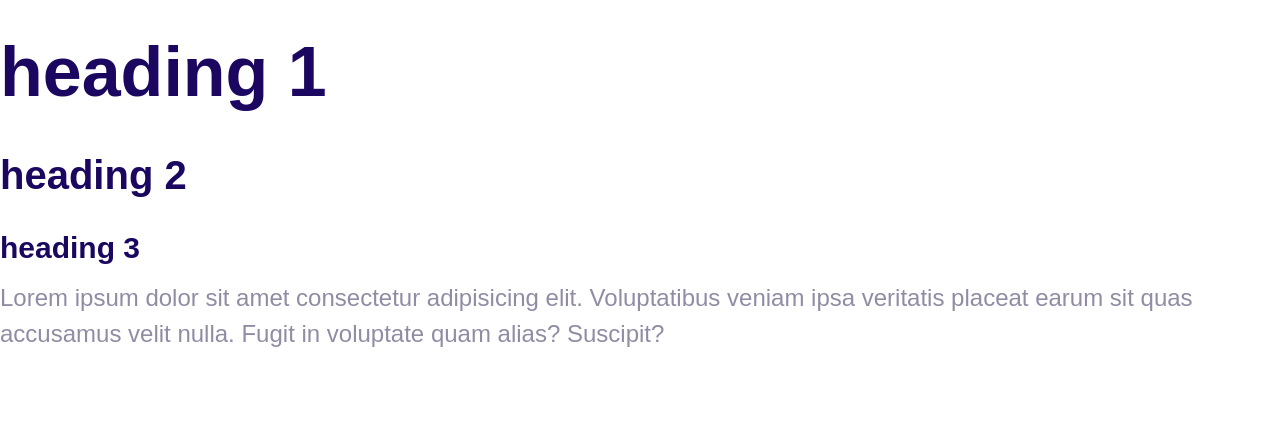
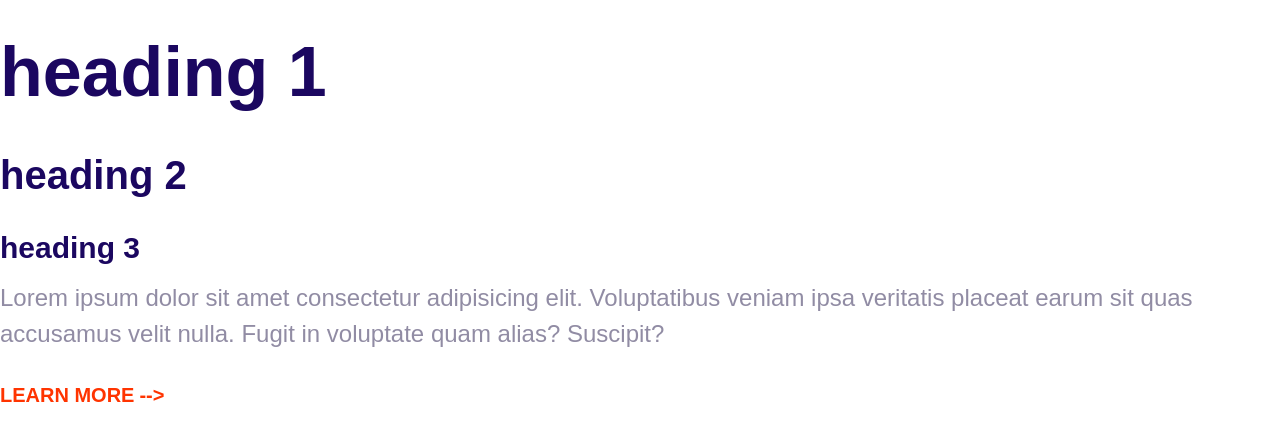
Before and after one commit to ChinepohDivine-f/my_moshified, a plain HTML site: page index.html in a window 1280 px wide. Drawn offline with Linux system fonts and the light colour scheme.

Commit message:
build link style and arrow added to as css content aswell

```diff
--- a/css/styles.css
+++ b/css/styles.css
@@ -36,6 +36,8 @@ body {
   font-family: Arial, Helvetica, sans-serif;
 }
 
+/* typography */
+
 h1,
 h2,
 h3 {
@@ -61,6 +63,8 @@ p {
 }
 
 @media screen and (min-width: 1024) {
+
+
   h1 {
     font-size: 8rem;
   }
@@ -70,10 +74,40 @@ p {
   }
 
   h3 {
-    font-size: 2.5rem;
+    font-size: 2.4rem;
   }
 
   p {
     margin-top: 0;
   }
 }
+
+/* links */
+
+a {
+    text-decoration: none;
+}
+
+.link-arrow {
+  color: var(--color-accent);
+  text-transform: uppercase;
+  font-size: 2rem;
+  font-weight: bold;
+}
+
+.link-arrow::after {
+    content: '-->';
+    margin-left: 5px;
+    transition: margin-left 0.16;
+}
+
+.link-arow:hover::after {
+    margin-left: 10px;
+}
+
+
+@media screen and (min-width: 1024) {
+    .link-arrow {
+        font-size: 1.5rem;
+    }
+}
--- a/index.html
+++ b/index.html
@@ -16,5 +16,6 @@
       veniam ipsa veritatis placeat earum sit quas accusamus velit nulla. Fugit
       in voluptate quam alias? Suscipit?
     </p>
+    <a href="" class="link-arrow">Learn more</a>
   </body>
 </html>
```
Also changed, not shown: components/links.html (added, +1 -0 lines).
